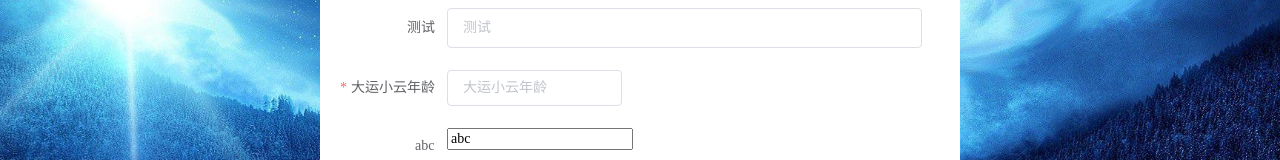
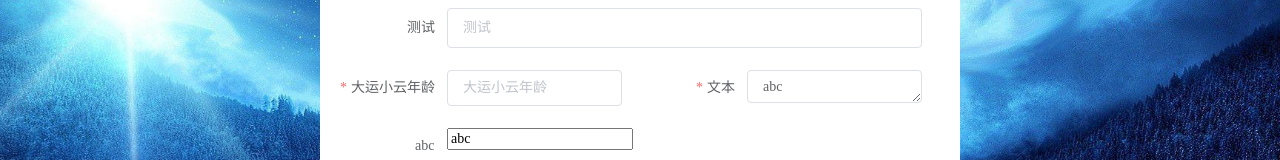
Before and after one commit to 15606167742/lj-web-base, a Vue app: page /#/login in a window 1280 px wide. Shown: the part 252-412 px from the top of the page. Built offline with nearby package versions, Linux system fonts and the light colour scheme.

Commit message:
textarea v1

```diff
--- /dev/null
+++ b/src/components/common/form/ComTextarea.vue
@@ -0,0 +1,56 @@
+<template>
+	<el-input
+		:value="value"
+		:name="name"
+		type="textarea"
+		:placeholder="placeholder || label"
+		:minlength="minlength"
+		:maxlength="maxlength"
+		:show-word-limit="showWordLimit"
+		:clearable="clearable"
+		autosize
+		@input="$emit('input', $event)"
+	/>
+</template>
+
+<script>
+export default {
+	name: 'ComTextarea',
+	props: {
+		value: {
+			type: String
+		},
+		name: {
+			type: String
+		},
+		label: {
+			type: String
+		},
+		placeholder: {
+			type: String
+		},
+		minlength: {
+			type: Number
+		},
+		maxlength: {
+			type: Number
+		},
+		showWordLimit: {
+			type: Boolean,
+			default: true
+		},
+		clearable: {
+			type: Boolean,
+			default: true
+		},
+	},
+	data() {
+		return {
+
+		};
+	},
+	methods: {}
+};
+</script>
+
+<style></style>
--- a/src/views/Login.vue
+++ b/src/views/Login.vue
@@ -2,12 +2,22 @@
 	<div class="main">
 		<div class="login">
 			<!-- <el-form :model="formdata" :rules="formRules" ref="form" label-width="auto" size="medium">
-				<el-form-item label="账号" prop="username"><el-input v-model="formdata.username" type="text" /></el-form-item>
+				<el-form-item label="账号" prop="username">
+					<el-input v-model="formdata.username" type="text" prefix-icon="el-icon-video-camera-solid">
+						<template #prepend>
+							xx
+						</template>
+					</el-input>
+				</el-form-item>
 				<el-form-item label="密码" prop="password"><el-input v-model="formdata.password" show-password /></el-form-item>
 				<el-form-item label="年龄" prop="info.age"><el-input v-model="formdata.info.age" type="number" /></el-form-item>
 				<el-form-item label="测试model" prop="name"><el-input v-model="test.name" size="big" /></el-form-item>
 				<el-form-item label="测试原始标签" prop="abc"><input :value="formdata.abc" @input="formdata.abc = $event.target.value" /></el-form-item>
 				<el-form-item label="测试原始标签" prop="name"><input v-model="formdata.name" /></el-form-item>
+				<el-form-item label="测试文本" prop="name">
+					<el-input v-model="formdata.name" type="textarea" autosize placeholder="请输入内容" :rows="{ minRows: 2 }">
+					</el-input>
+				</el-form-item>
 				<el-form-item>
 					<el-button type="primary" @click="onSubmit">立即创建</el-button>
 					<el-button type="warning" @click="onReset">重置</el-button>
@@ -21,6 +31,7 @@
 				<com-password v-model="formdata.password" label="密码" :rules="passwordRules"></com-password>
 				<com-text v-model="test.name" label="测试" size="large" colspan="2" />
 				<com-text v-model="formdata.info.age" label="大运小云年龄" :rules="passwordRules" />
+				<com-textarea v-model="formdata.abc" label="文本" :rules="passwordRules" />
 				<input :value="formdata.abc" label="abc" />
 				<com-template colspan="2" label="起止日期" required>
 					<com-text v-model="formdata.name" :rules="passwordRules" />
@@ -42,6 +53,7 @@
 <script>
 	import ComTemplate from '@/components/common/form/ComTemplate.vue';
 	import ComText from '@/components/common/form/ComText.vue';
+	import ComTextarea from '@/components/common/form/ComTextarea.vue';
 	import ComPassword from '@/components/common/form/ComPassword.vue';
 	import ComForm from '@/components/common/form/ComForm.vue';
 	export default {
@@ -49,6 +61,7 @@
 		components: {
 			ComTemplate,
 			ComText,
+			ComTextarea,
 			ComPassword,
 			ComForm
 		},
```
